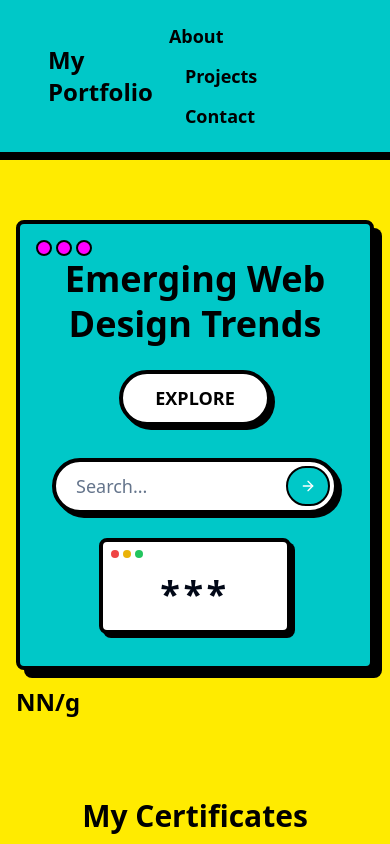
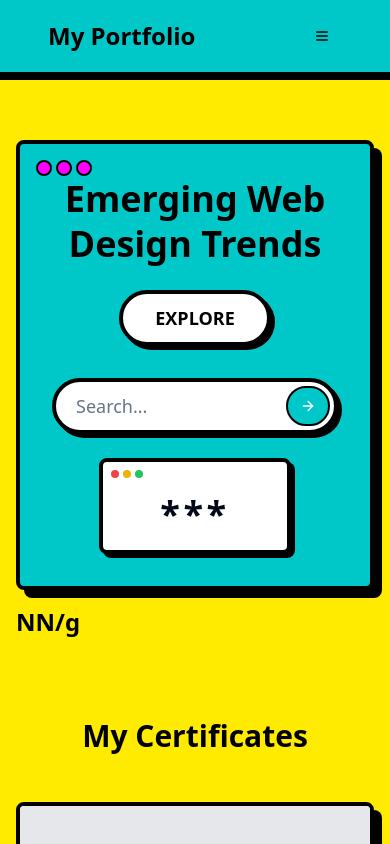
Before and after one commit to mkdm54/fortofolio, a React (Vite) app: page / in a window 390 px wide. Shown: the top 844 px of the page. Built offline with nearby package versions, Linux system fonts and the light colour scheme.

Commit message:
[dyad] Membuat navbar responsif dengan menu hamburger - wrote 1 file(s)

```diff
--- a/src/components/Navbar.tsx
+++ b/src/components/Navbar.tsx
@@ -1,5 +1,7 @@
 import React from "react";
 import { Button } from "@/components/ui/button";
+import { Sheet, SheetContent, SheetTrigger, SheetClose } from "@/components/ui/sheet";
+import { Menu } from "lucide-react";
 
 const Navbar = () => {
   return (
@@ -8,7 +10,9 @@ const Navbar = () => {
         <a href="/" className="text-portfolio-black text-2xl font-extrabold">
           My Portfolio
         </a>
-        <div className="space-x-4">
+
+        {/* Desktop Navigation */}
+        <div className="hidden md:flex space-x-4">
           <Button asChild variant="ghost" className="text-portfolio-black text-lg font-semibold hover:bg-portfolio-pink/20 hover:text-portfolio-black">
             <a href="#about">About</a>
           </Button>
@@ -19,6 +23,37 @@ const Navbar = () => {
             <a href="#contact">Contact</a>
           </Button>
         </div>
+
+        {/* Mobile Navigation */}
+        <div className="md:hidden">
+          <Sheet>
+            <SheetTrigger asChild>
+              <Button variant="ghost" size="icon" className="text-portfolio-black">
+                <Menu className="h-6 w-6" />
+                <span className="sr-only">Toggle navigation menu</span>
+              </Button>
+            </SheetTrigger>
+            <SheetContent side="right" className="bg-portfolio-teal border-l-4 border-portfolio-black p-6">
+              <div className="flex flex-col space-y-4 mt-8">
+                <SheetClose asChild>
+                  <Button asChild variant="ghost" className="text-portfolio-black text-xl font-semibold hover:bg-portfolio-pink/20 hover:text-portfolio-black w-full justify-start">
+                    <a href="#about">About</a>
+                  </Button>
+                </SheetClose>
+                <SheetClose asChild>
+                  <Button asChild variant="ghost" className="text-portfolio-black text-xl font-semibold hover:bg-portfolio-pink/20 hover:text-portfolio-black w-full justify-start">
+                    <a href="#projects">Projects</a>
+                  </Button>
+                </SheetClose>
+                <SheetClose asChild>
+                  <Button asChild variant="ghost" className="text-portfolio-black text-xl font-semibold hover:bg-portfolio-pink/20 hover:text-portfolio-black w-full justify-start">
+                    <a href="#contact">Contact</a>
+                  </Button>
+                </SheetClose>
+              </div>
+            </SheetContent>
+          </Sheet>
+        </div>
       </div>
     </nav>
   );
```
